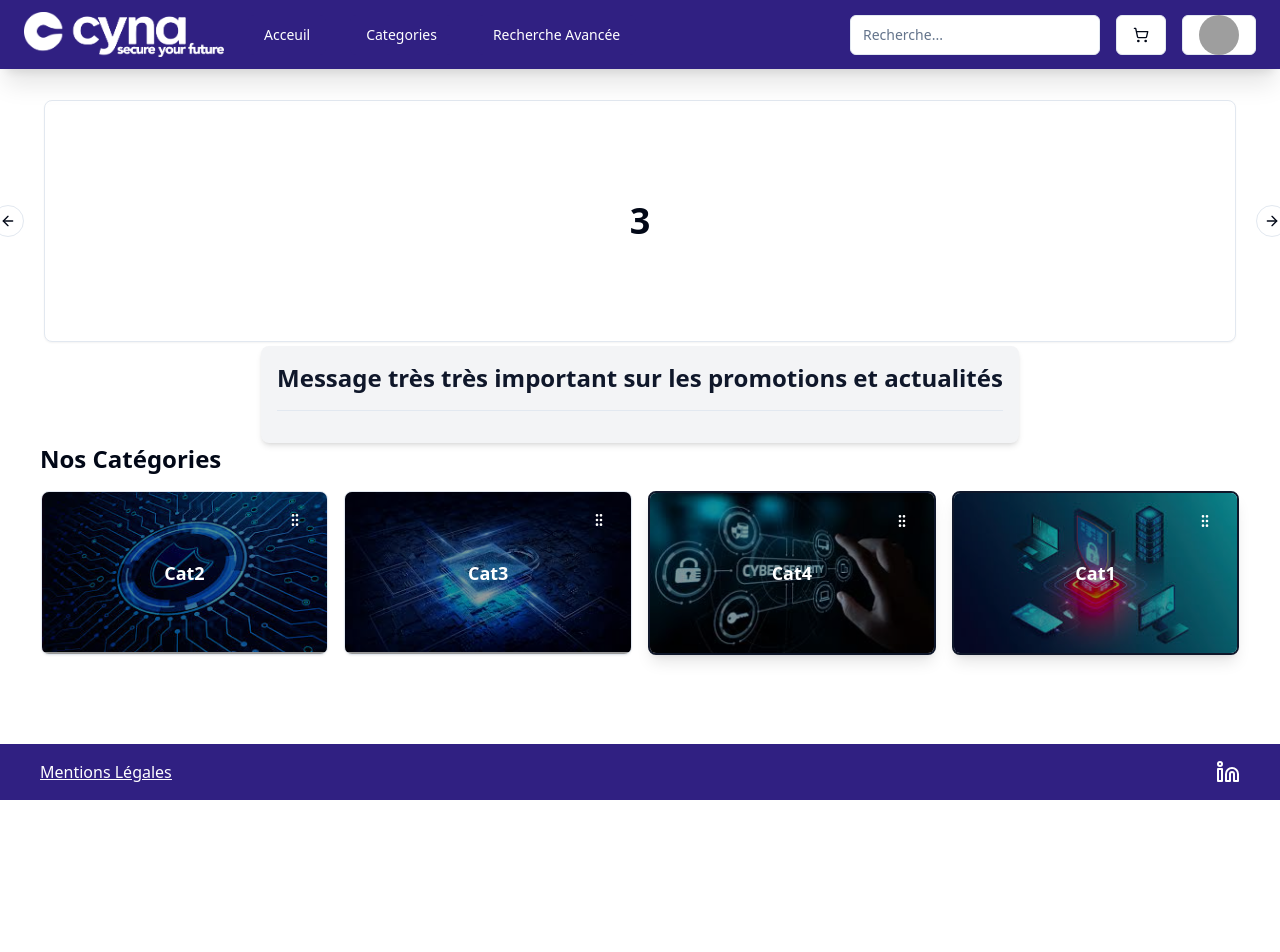
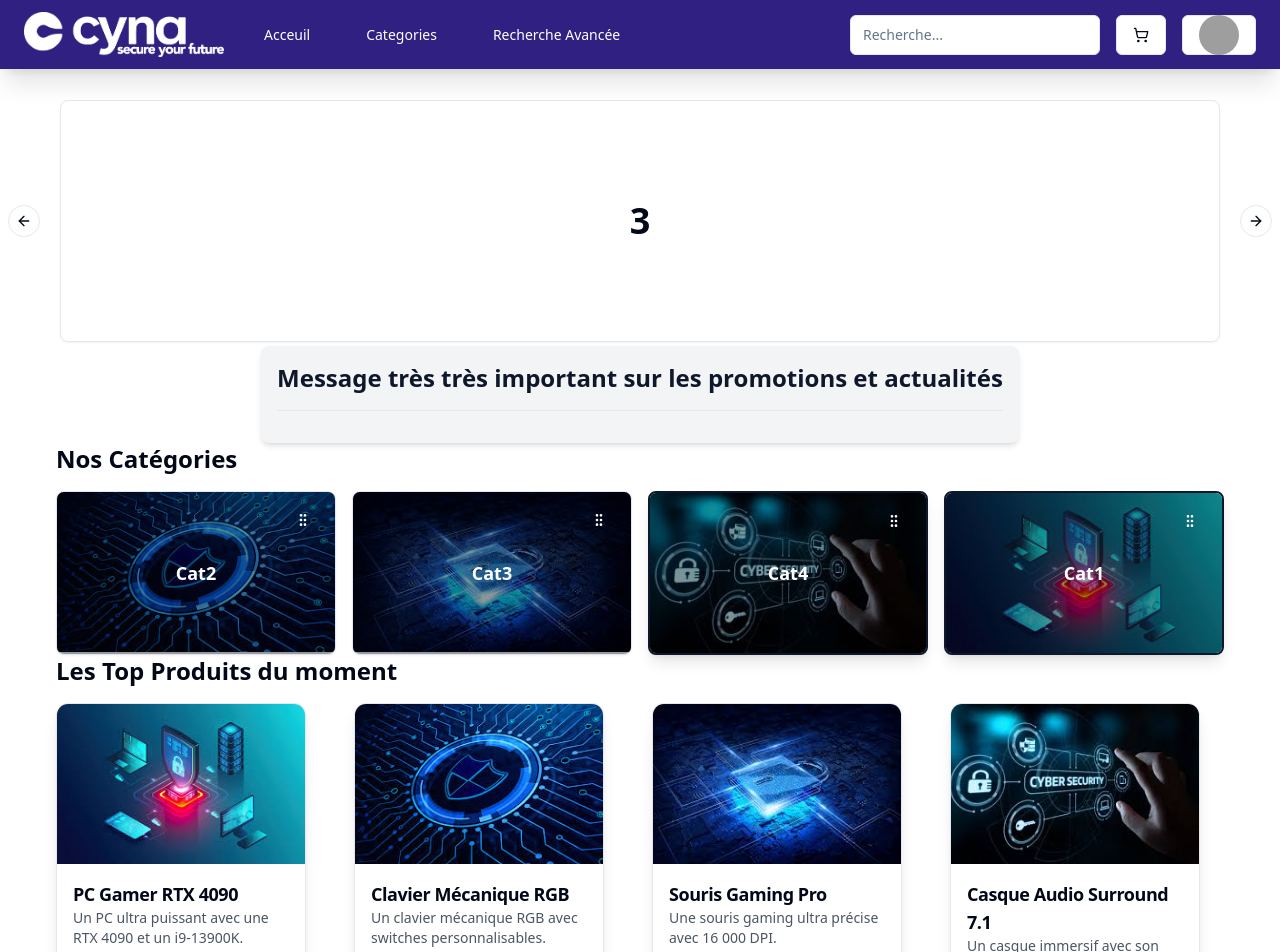
Before and after one commit to odakris/cyna, a Next.js app: page / in a window 1280 px wide. Shown: the top 952 px of the page. Before the commit the page ends 800 px from the top, so only its background shows below. Built offline with nearby package versions, Linux system fonts and the light colour scheme; grey boxes are pictures that could not be loaded.

Commit message:
Implementation of Top Products in Home Page

```diff
--- a/app/page.tsx
+++ b/app/page.tsx
@@ -4,6 +4,8 @@ import React from "react"
 import { CarouselPlugin } from "../components/Carousel/CarouselPlugin"
 import { CategoryGrid } from "../components/CategoryGrid/CategoryGrid"
 import { Message } from "../components/Message/Message"
+import { TopProducts } from "@/components/TopProduits/TopProduits"
+import {ProductCard} from "@/components/ProductCard/ProductCard"
 
 export default function Home() {
   const categories = [
@@ -14,27 +16,73 @@ export default function Home() {
       order: 6,
       featured: true,
     },
-    { id: 2, name: "Cat2", order: 2, image: "/images/cyber2.jpg" },
-    { id: 3, name: "Cat3", order: 3, image: "/images/cyber3.jpg" },
+    { id: 2, name: "Cat2", image: "/images/cyber2.jpg", order: 2 },
+    { id: 3, name: "Cat3", image: "/images/cyber3.jpg", order: 3 },
     {
       id: 4,
       name: "Cat4",
+      image: "/images/cyber4.jpg",
       order: 4,
-      image: "/images/cyber4.jpg",
       featured: true,
     },
   ]
 
+  const products = [
+  {
+    id: 1,
+    title: "PC Gamer RTX 4090",
+    name: "PC Gamer",
+    description: "Un PC ultra puissant avec une RTX 4090 et un i9-13900K.",
+    image: "/images/cyber1.jpg",
+    price: "3,499",
+    stock: 4,
+  },
+  {
+    id: 2,
+    title: "Clavier Mécanique RGB",
+    name: "Clavier Gaming",
+    description: "Un clavier mécanique RGB avec switches personnalisables.",
+    image: "/images/cyber2.jpg",
+    price: "129",
+    stock: 10,
+  },
+  {
+    id: 3,
+    title: "Souris Gaming Pro",
+    name: "Souris Gamer",
+    description: "Une souris gaming ultra précise avec 16 000 DPI.",
+    image: "/images/cyber3.jpg",
+    price: "89",
+    stock: 7,
+  },
+  {
+    id: 4,
+    title: "Casque Audio Surround 7.1",
+    name: "Casque Gaming",
+    description: "Un casque immersif avec son surround 7.1 et microphone.",
+    image: "/images/cyber4.jpg",
+    price: "159",
+    stock: 3,
+  }
+]
+
+
   const message = "Message très très important sur les promotions et actualités"
 
   return (
-    <div className="flex flex-col justify-center items-center h-[100%]">
+    <div className="flex flex-col justify-center items-center min-h-screen px-4">
       <CarouselPlugin />
       <Message message={message} />
+
       <h1 className="text-2xl font-bold mb-4 w-full text-left">
         Nos Catégories
       </h1>
       <CategoryGrid categories={categories} />
+
+      <h1 className="text-2xl font-bold mb-4 w-full text-left">
+        Les Top Produits du moment
+      </h1>
+      <TopProducts products={products} />
     </div>
   )
 }
--- /dev/null
+++ b/components/TopProduits/TopProduits.tsx
@@ -0,0 +1,28 @@
+"use client"
+
+import * as React from "react"
+import { ProductCard } from "@/components/ProductCard/ProductCard"
+
+interface Product {
+  id: number
+  title: string
+  name: string
+  description: string
+  image: string
+  stock: number
+  price: string
+}
+
+interface TopProductsProps {
+  products: Product[]
+}
+
+export function TopProducts({ products }: TopProductsProps) {
+  return (
+    <div className="grid grid-cols-1 sm:grid-cols-2 md:grid-cols-3 lg:grid-cols-4 gap-6 w-full">
+      {products.map(product => (
+        <ProductCard key={product.id} {...product} />
+      ))}
+    </div>
+  )
+}
```
